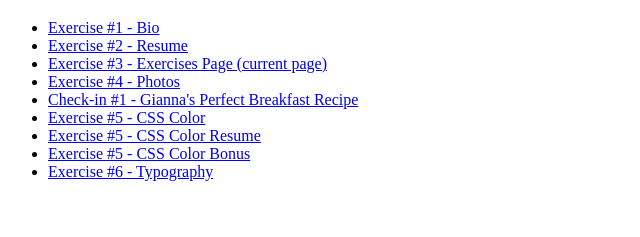
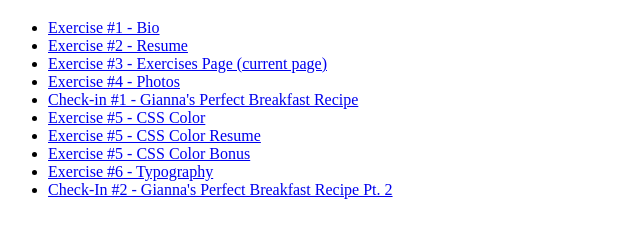
Before and after one commit to giannaleidich/giannaleidich.github.io, a plain HTML site: page exercises/index.html in a window 1280 px wide. Shown: the part 61-298 px from the top of the page, without its empty margins (0-640 px from the left). Drawn offline with Linux system fonts and the light colour scheme.

Commit message:
Update index.html

```diff
--- a/exercises/index.html
+++ b/exercises/index.html
@@ -17,6 +17,7 @@
                 <li><a href="./exercise5-resume.html">Exercise #5 - CSS Color Resume</a></li>
                 <li><a href="./exercise5-bonus.html">Exercise #5 - CSS Color Bonus</a></li>
                 <li><a href="./exercise6.html">Exercise #6 - Typography</a></li>
+                <li><a href="./checkin2.html">Check-In #2 - Gianna's Perfect Breakfast Recipe Pt. 2</a></li>
             </ul>
         </main>
     </body>
```
